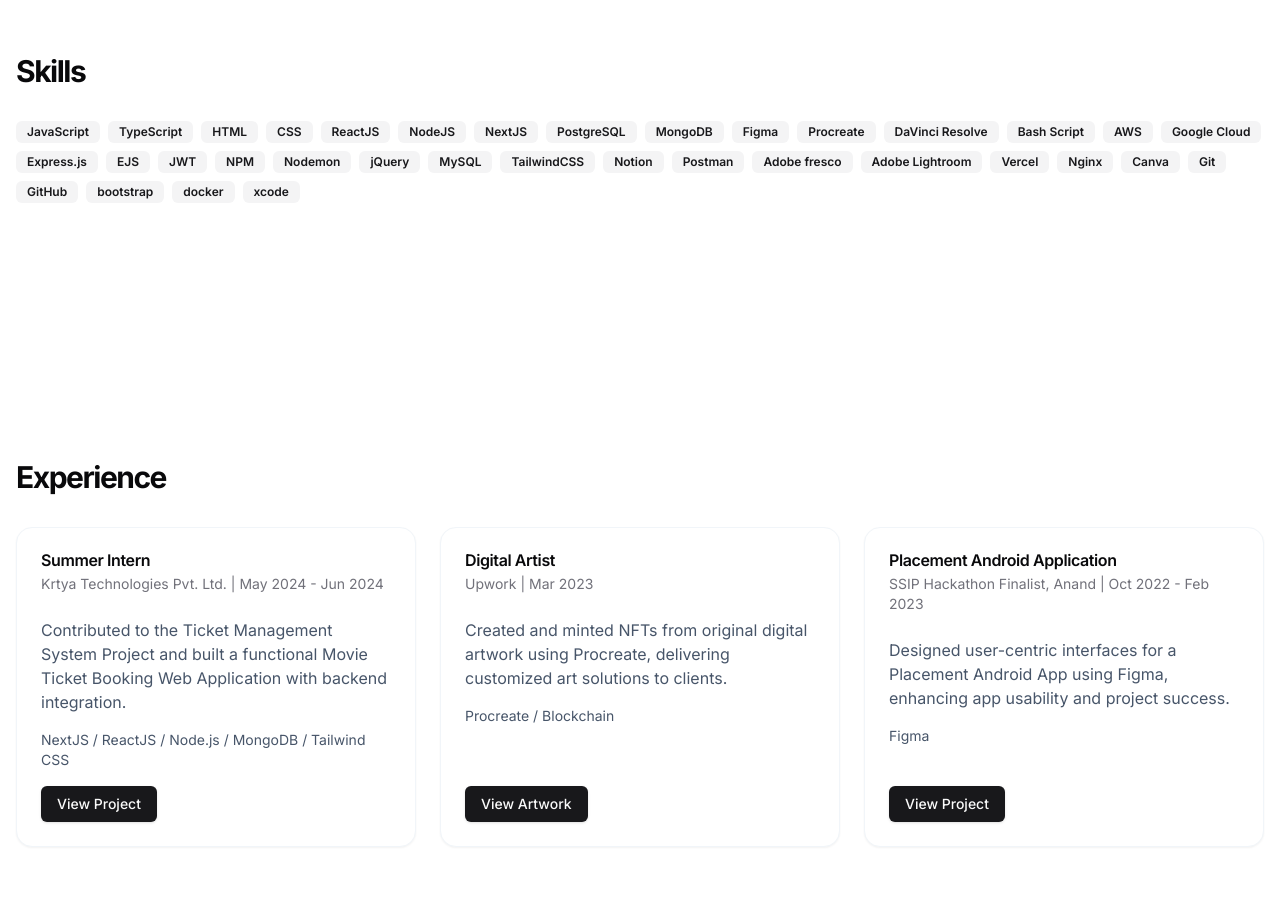
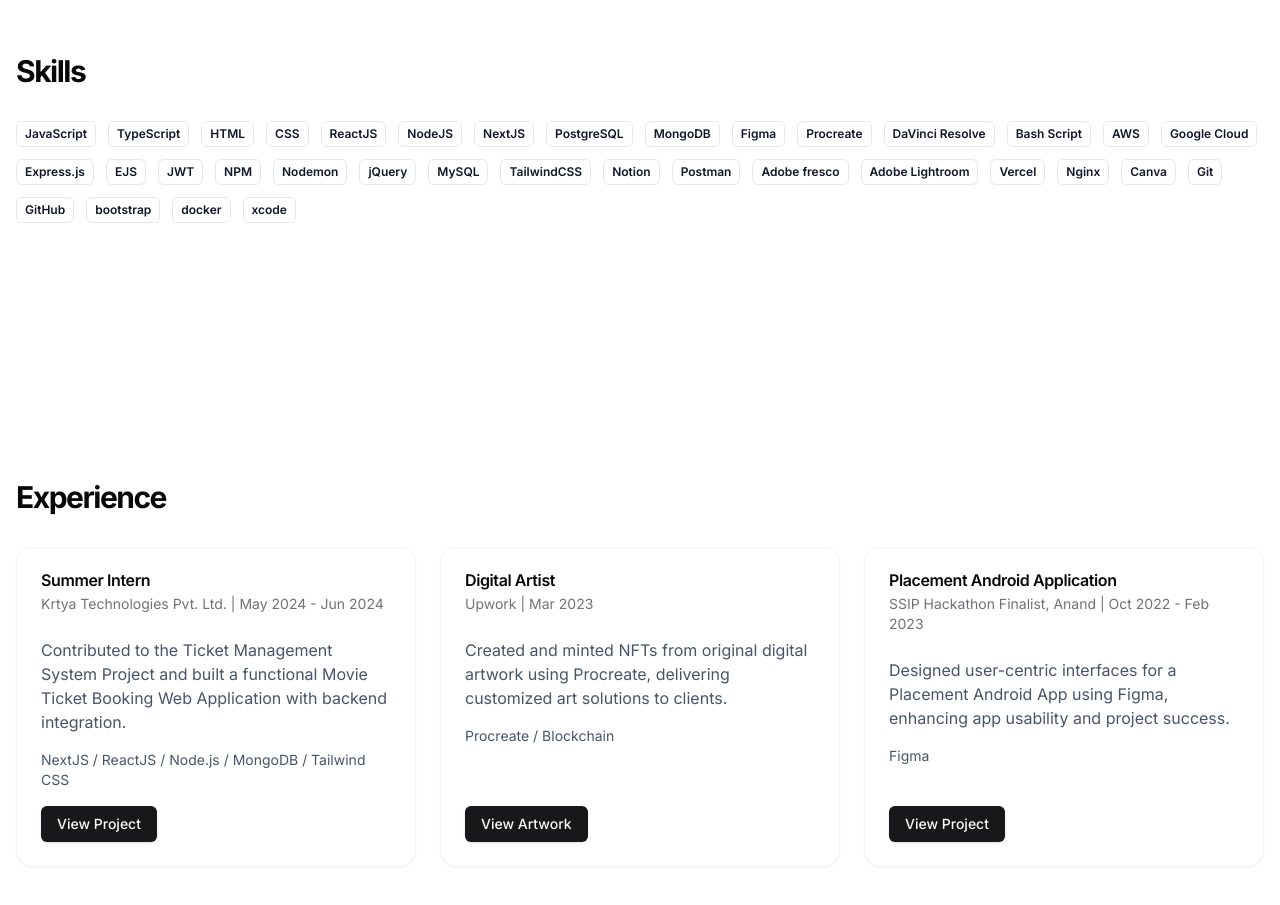
Before and after one commit to PreyasGit/Preyas-portfolio, a Next.js app: page / in a window 1280 px wide. Shown: the part 1100-2005 px from the top of the page. Built offline with nearby package versions, Linux system fonts and the light colour scheme.

Commit message:
feat: add minimalist badge variant and refine Skills section
Introduce new badge style and update Skills section spacing and design.

Co-authored-by: the.rebel.jedi  <82748115+PreyasGit@users.noreply.github.com>

```diff
--- a/components/Skills.tsx
+++ b/components/Skills.tsx
@@ -13,9 +13,9 @@ export default function Skills() {
   return (
     <section id="skills" className="py-32">
       <h2 className="text-3xl font-bold mb-8 tracking-tighter">Skills</h2>
-      <div className="flex flex-wrap gap-2">
+      <div className="flex flex-wrap gap-3">
         {skills.map((skill) => (
-          <Badge key={skill} variant="secondary">
+          <Badge key={skill} variant="minimalist" className="px-2 py-1 text-xs">
             {skill}
           </Badge>
         ))}
--- a/components/ui/badge.tsx
+++ b/components/ui/badge.tsx
@@ -15,6 +15,8 @@ const badgeVariants = cva(
         destructive:
           "border-transparent bg-destructive text-destructive-foreground shadow hover:bg-destructive/80",
         outline: "text-foreground",
+        minimalist:
+          "border-slate-200 bg-white text-slate-900 text-center dark:border-slate-700 dark:bg-slate-950 dark:text-slate-100",
       },
     },
     defaultVariants: {
```
